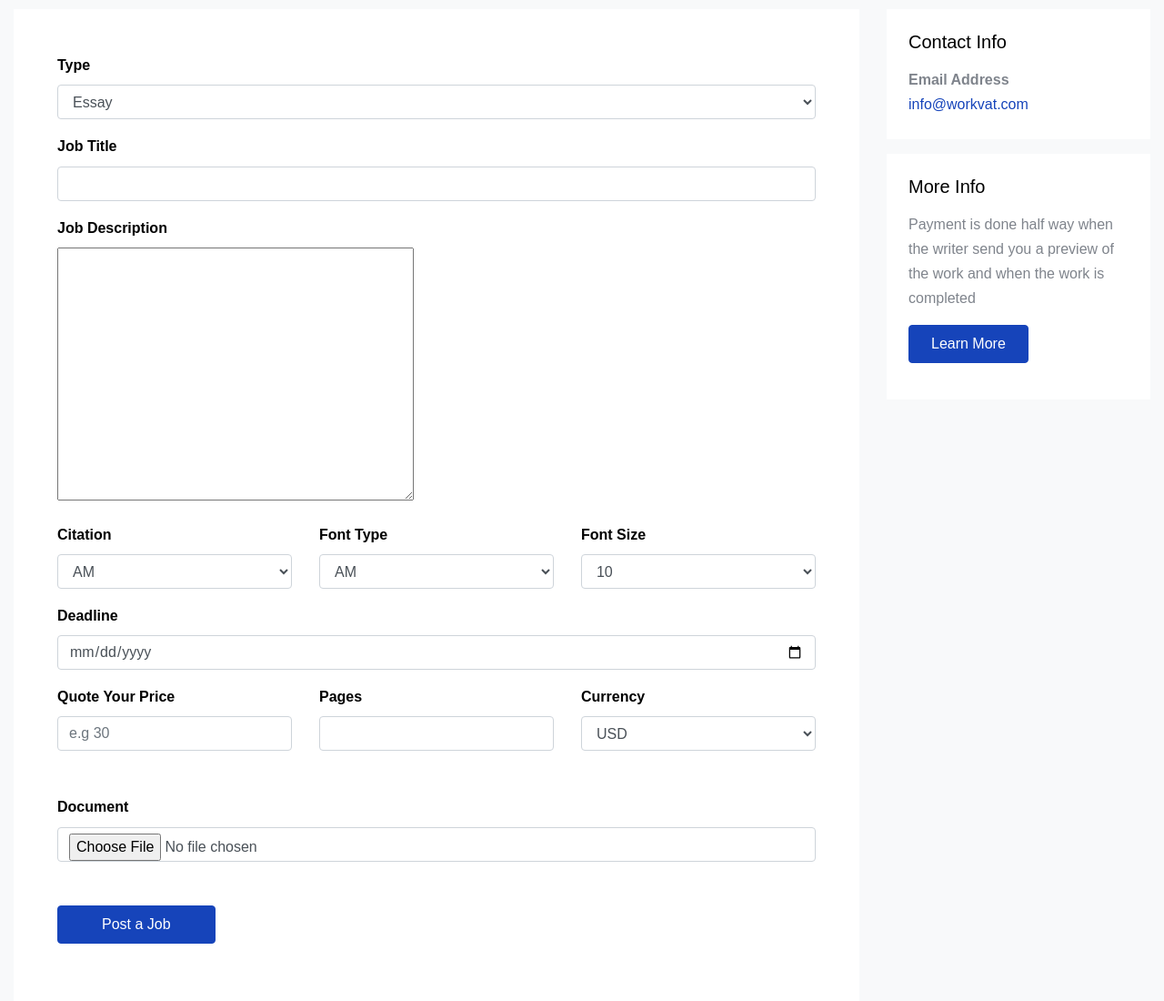
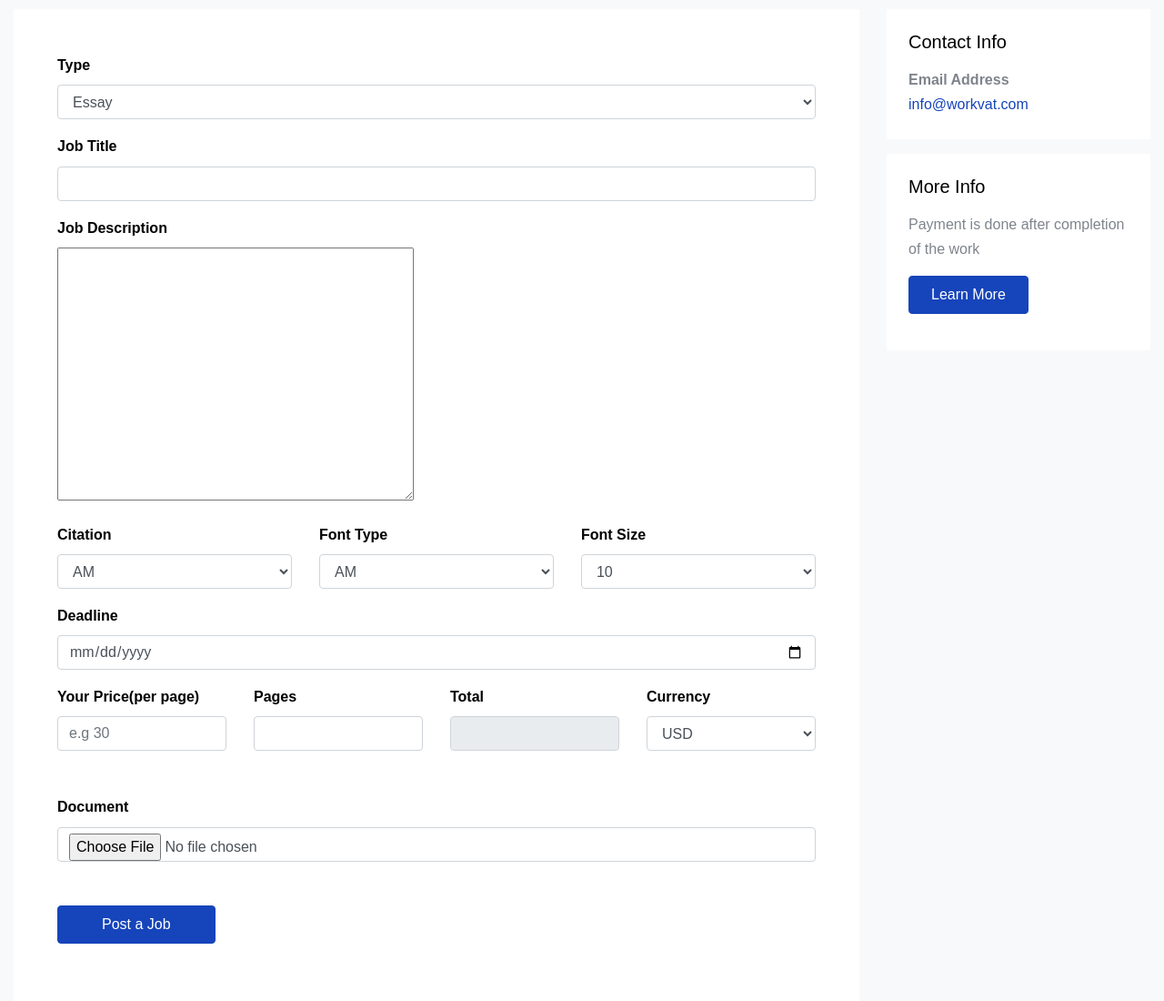
Before and after one commit to EarthmanAman/workvat, a Django app: page /assignment/add/ in a window 1280 px wide. Shown: the part 536-1636 px from the top of the page at 91% size. Run offline with Django 3.2, Linux system fonts and the light colour scheme; a user stored in the database is signed in; data comes from the database, SQL or seed files in the repository; some libraries are stand-ins or nearby versions; some web fonts are replaced.

Commit message:
add template

```diff
--- a/assignment/templates/addAssignment.html
+++ b/assignment/templates/addAssignment.html
@@ -4,7 +4,7 @@
   | Add
 {% endblock %}
 {% block front%}
-	<div class="mb-5 text-center">
+  <div class="mb-5 text-center">
       <h1 class="text-white font-weight-bold">Add Job</h1>
       <p>Add Your Job</p>
     </div>
@@ -23,7 +23,7 @@
 
               <div class="row form-group">
                 <div class="col-md-12 mb-3 mb-md-0">
-                  <label class="font-weight-bold" for="fullname">Type</label>
+                  <label class="font-weight-bold">Type</label>
                   <select name="assignmentType" class="form-control" id="">
                     {% for assignmentType in assignmentsTypes%}
                       <option value="{{assignmentType.id}}">{{assignmentType.name}}</option>
@@ -33,13 +33,13 @@
               </div>
               <div class="row form-group">
                 <div class="col-md-12 mb-3 mb-md-0">
-                  <label class="font-weight-bold" for="fullname">Job Title</label>
+                  <label class="font-weight-bold">Job Title</label>
                   <input type="text" id="fullname" class="form-control" name="title">
                 </div>
               </div>
               <div class="row form-group">
                 <div class="col-md-12 mb-3 mb-md-0">
-                  <label class="font-weight-bold" for="fullname">Job Description</label>
+                  <label class="font-weight-bold">Job Description</label>
                   <!-- <textarea type="text" id="fullname" class="form-control" cols="30" rows="10" name="desc"></textarea>  -->
                   {{form.media}}
                   {% for field in form%}
@@ -52,7 +52,7 @@
               <div class="row form-group">
 
                 <div class="col-md-4 mb-3 mb-md-0">
-                  <label class="font-weight-bold" for="fullname">Citation</label>
+                  <label class="font-weight-bold">Citation</label>
                   <select class="form-control"  name="citation">
                     <option>AM</option>
                     <option>AM</option>
@@ -60,14 +60,14 @@
                   <!-- <input type="date" name="expectedDate" class="form-control"> -->
                 </div>
                 <div class="col-md-4 mb-3 mb-md-0">
-                  <label class="font-weight-bold" for="fullname">Font Type</label>
+                  <label class="font-weight-bold">Font Type</label>
                   <select class="form-control"  name="fontType">
                     <option>AM</option>
                     <option>AM</option>
                   </select>
                 </div>
                 <div class="col-md-4 mb-3 mb-md-0">
-                  <label class="font-weight-bold" for="fullname">Font Size</label>
+                  <label class="font-weight-bold">Font Size</label>
                   <select class="form-control"  name="fontSize">
                     <option>10</option>
                     <option>12</option>
@@ -78,21 +78,26 @@
               <div class="row form-group">
 
                 <div class="col-md-12 mb-3 mb-md-0">
-                  <label class="font-weight-bold" for="fullname">Deadline</label>
+                  <label class="font-weight-bold">Deadline</label>
                   <input type="date" name="expectedDate" class="form-control">
                 </div>
               </div>
               <div class="row form-group mb-5">
-                <div class="col-md-4 mb-3 mb-md-0">
-                  <label class="font-weight-bold" for="fullname">Quote Your Price</label>
-                  <input type="number" id="fullname" class="form-control" placeholder="e.g 30" name="userPrice">
+                <div class="col-md-3 mb-3 mb-md-0">
+                  <p style="color: red; display: none;" id="priceError">Enter price</p>
+                  <label class="font-weight-bold" >Your Price(per page)</label>
+                  <input type="number" class="form-control" placeholder="e.g 30" name="userPrice" id="price" onchange="removeError(event)" required>
                 </div>
-                <div class="col-md-4 mb-3 mb-md-0">
-                  <label class="font-weight-bold" for="fullname">Pages</label>
-                  <input type="number" id="fullname" class="form-control" name="pages">
+                <div class="col-md-3 mb-3 mb-md-0">
+                  <label class="font-weight-bold" >Pages</label>
+                  <input type="number" class="form-control" name="pages" id="pages" onblur="totalIn(event)" required>
                 </div>
-                <div class="col-md-4 mb-3 mb-md-0">
-                  <label class="font-weight-bold" for="fullname">Currency</label>
+                 <div class="col-md-3 mb-3 mb-md-0">
+                  <label class="font-weight-bold" >Total</label>
+                  <input type="number" class="form-control" name="pages" id="total" readonly>
+                </div>
+                <div class="col-md-3 mb-3 mb-md-0">
+                  <label class="font-weight-bold" >Currency</label>
                   <select class="form-control"  name="currency">
                     <option>USD</option>
                     <option>EURO</option>
@@ -101,8 +106,8 @@
               </div>
                <div class="row form-group mb-5">
                 <div class="col-md-12 mb-3 mb-md-0">
-                  <label class="font-weight-bold" for="fullname">Document</label>
-                  <input type="file" id="fullname" class="form-control" name="file">
+                  <label class="font-weight-bold">Document</label>
+                  <input type="file" class="form-control" name="file">
                 </div>
               </div>
 
@@ -165,12 +170,37 @@
 
             <div class="p-4 mb-3 bg-white">
               <h3 class="h5 text-black mb-3">More Info</h3>
-              <p>Payment is done half way when the writer send you a preview of the work and when the work is completed</p>
-              <p><a href="#" class="btn btn-primary  py-2 px-4">Learn More</a></p>
+              <p>Payment is done after completion of the work</p>
+              <p><a href="{% url 'accounts:about'%}" class="btn btn-primary  py-2 px-4">Learn More</a></p>
             </div>
           </div>
         </div>
       </div>
     </div>
 
+    <script type="text/javascript">
+      function totalIn(event){
+        event.preventDefault();
+        if (document.getElementById('price').value === "") {
+          document.getElementById('priceError').style.display = "block";
+          document.getElementById('price').autofocus= true;
+
+        }
+        else {
+          price = document.getElementById('price').value
+          pages = document.getElementById('pages').value;
+          total = price * pages;
+          document.getElementById('total').value = total;
+        }
+      }
+
+      function removeError(event){
+        event.preventDefault()
+        document.getElementById('priceError').style.display = 'none';
+        price = document.getElementById('price').value;
+        pages = document.getElementById('pages').value;
+        total = price * pages;
+        document.getElementById('total').value = total;
+      }
+    </script>
 {% endblock%}
```
